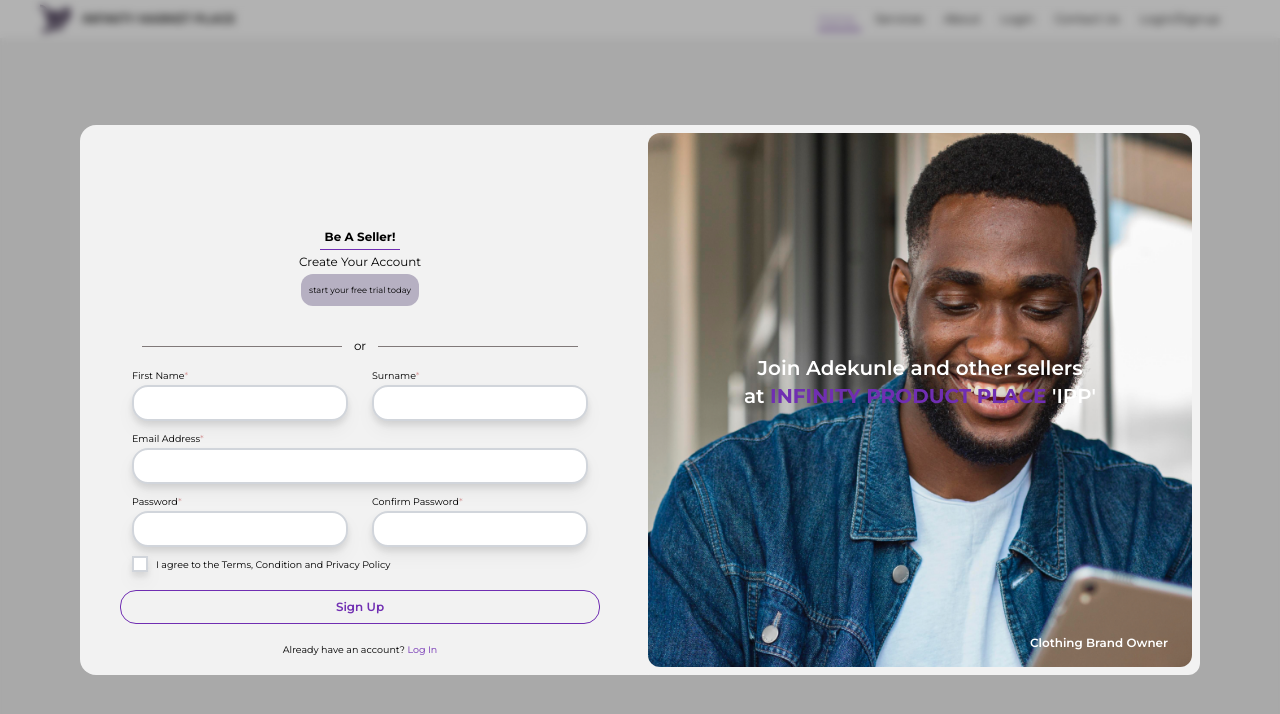
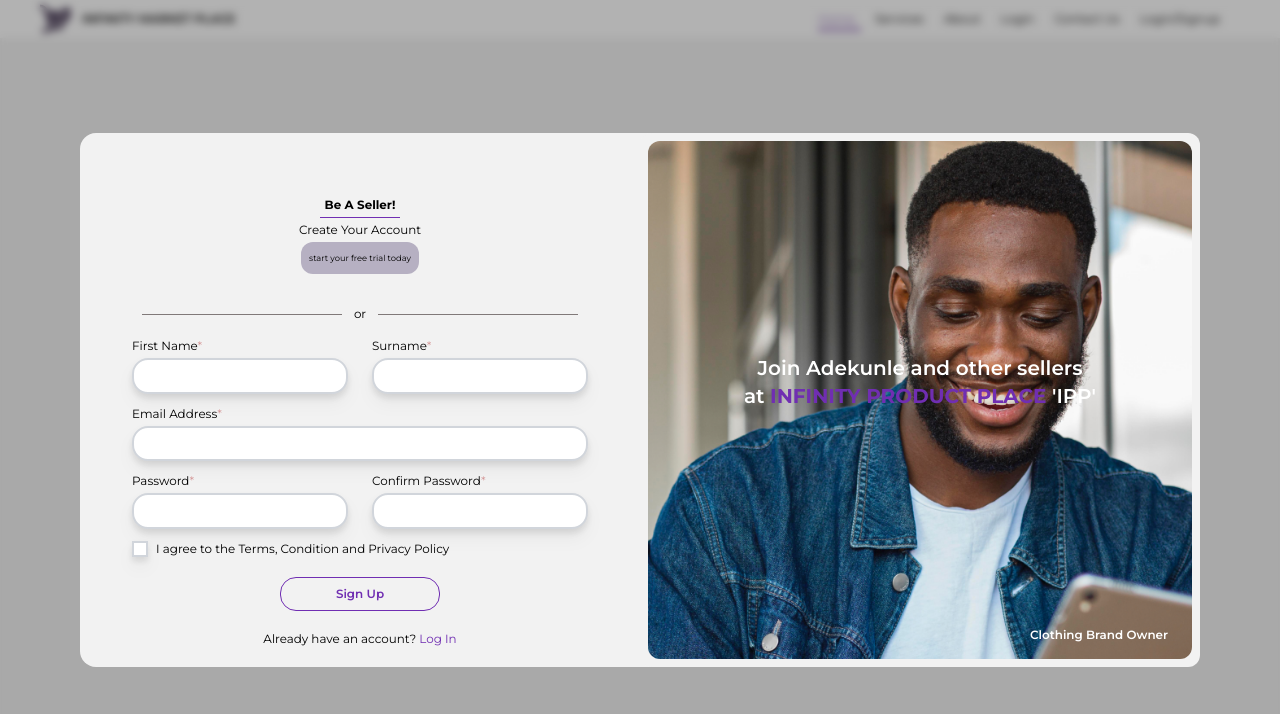
Before and after one commit to O-GDev/InfinityProductMarket, a React (Vite) app: page /signup in a window 1280 px wide. Shown: the top 714 px of the page. Built offline with nearby package versions, Linux system fonts and the light colour scheme; some icons are missing.

Commit message:
responsiveness

```diff
--- a/src/screens/signuppage.jsx
+++ b/src/screens/signuppage.jsx
@@ -15,11 +15,11 @@ function Signuppage(props) {
             //   transition={{duration:1}}
             className='fixed inset-0 h-full bg-opacity-30 backdrop-blur-sm shadow-2xl bg-black flex flex-col align-middle' style={{}}>
             <div className='h-full sm:py-10 p-5  md:p-20 flex flex-col w-full align-middle justify-center ' style={{}}>
-                <div className='md:columns-2 flex gap-0 w-full max-h-fit justify-center self-center rounded-2xl md:h-full ' style={{ backgroundColor: '#F2F2F2' }}>
-                    <div className='flex flex-col w-full justify-center md:pt-10 self-center max-h-fit'>
+                <div className='md:columns-2 flex gap-0 w-full max-h-fit justify-center self-center rounded-2xl ' style={{ backgroundColor: '#F2F2F2' }}>
+                    <div className='flex flex-col w-full justify-center self-center max-h-fit'>
                         <div className='flex flex-col max-w-full max-h-full py-1  md:py-2'>
                     <div className='pt-5 pl-5 cursor-pointer' onClick={() => navigate('/choosesociety')} >
-         <Icon icon="lets-icons:arrow-left-long-light" width='2rem' height='2rem' />
+         <Icon icon="lets-icons:arrow-left-long-light" className='md:w-[2rem] md:h-[2rem] ' />
          </div>
                             <h3 className='md:font-md font-sm font-bold flex justify-center self-center '>Be A Seller!</h3>
                             <div className='flex justify-center self-center'>
@@ -40,7 +40,7 @@ function Signuppage(props) {
                             </div>
 
                             <div className=''>
-                                <div className='flex justify-center w-full px-2'>
+                                <div className='flex justify-center w-full px-12'>
                                     <div className='mt-3' style={{ height: 0.5, width: 200, backgroundColor: '#807979' }}></div>
                                     <div>
                                         <h6 className='mx-3'>or</h6>
@@ -52,37 +52,37 @@ function Signuppage(props) {
                             <div className='md:px-10 px-5 '>
                                 <div className='md:flex justify-between md:my-2 max-w-full'>
                                     <div className='w-full md:px-3'>
-                                        <h5 className='font-md text-[80%]'>First Name<span style={{ color: '#D69999' }}>*</span></h5>
+                                        <h5 className='font-md  text-medium'>First Name<span style={{ color: '#D69999' }}>*</span></h5>
                                         <input name='fName' className='rounded-2xl bg-white drop-shadow-lg border-gray-300 border-2 px-2 py-1 w-full ' style={{}} />
                                     </div>
                                     <div className='w-full md:px-3 my-2 md:my-0'>
-                                        <h5 className='font-md text-[80%]'>Surname<span style={{ color: '#D69999' }}>*</span></h5>
+                                        <h5 className='font-md  text-medium'>Surname<span style={{ color: '#D69999' }}>*</span></h5>
                                         <input name='fName' className='rounded-2xl bg-white drop-shadow-lg border-gray-300 border-2 px-2 py-1 w-full ' style={{}} />
                                     </div>
                                 </div>
 
                                 <div className='my-2 md:px-3 md:my-0'>
-                                    <h5 className='font-md text-[80%]'>Email Address<span style={{ color: '#D69999' }}>*</span></h5>
+                                    <h5 className='font-md  text-medium'>Email Address<span style={{ color: '#D69999' }}>*</span></h5>
                                     <input name='fName' className='rounded-2xl bg-white drop-shadow-lg border-gray-300 border-2 px-2 py-1 w-full' style={{}} />
                                 </div>
 
                                 <div className='md:flex justify-between my-2 max-w-full'>
                                     <div className='w-full md:px-3'>
-                                        <h5 className='font-md text-[80%]'>Password<span style={{ color: '#D69999' }}>*</span></h5>
+                                        <h5 className='font-md  text-medium'>Password<span style={{ color: '#D69999' }}>*</span></h5>
                                         <input name='fName' className='rounded-2xl bg-white drop-shadow-lg border-gray-300 border-2 px-2 py-1 w-full' style={{}} />
                                     </div>
                                     <div className='w-full md:px-3 my-2 md:my-0'>
-                                        <h5 className='font-md text-[80%]'>Confirm Password<span style={{ color: '#D69999' }}>*</span></h5>
+                                        <h5 className='font-md  text-medium'>Confirm Password<span style={{ color: '#D69999' }}>*</span></h5>
                                         <input name='fName' className='rounded-2xl bg-white drop-shadow-lg border-gray-300 border-2 px-2 py-1 w-full' style={{}} />
                                     </div>
                                 </div>
 
                                 <div className='flex self-center md:px-3'>
                                     <input type='checkbox' className='self-center mr-2 bg-white drop-shadow-lg border-gray-300 border-2' />
-                                    <h5 className='text-[80%]'>I agree to the Terms, Condition and Privacy Policy</h5>
+                                    <h5 className=' text-medium'>I agree to the Terms, Condition and Privacy Policy</h5>
                                 </div>
 
-                                <div className='py-4 mx:px-40 '>
+                                <div className='py-4 md:px-40 '>
                                     <Link to='' onClick={() => props.handleClick('subscribe')}>
                                         <div className='flex justify-center self-center rounded-2xl bg-transparent border' style={{ borderColor: '#702EB2' }}>
                                             <h4 className='m-1 font-semibold' style={{ color: '#702EB2' }}>Sign Up</h4>
@@ -90,7 +90,7 @@ function Signuppage(props) {
                                     </Link>
                                 </div>
                                 <div className='flex justify-center'>
-                                    <h4 className='pb-2 text-[80%]'>Already have an account? <span style={{ color: '#702EB2' }}>Log In</span></h4>
+                                    <h4 className='pb-2  text-medium'>Already have an account? <span style={{ color: '#702EB2' }}>Log In</span></h4>
                                 </div>
 
                             </div>
--- a/src/screens/subscriptionoage.jsx
+++ b/src/screens/subscriptionoage.jsx
@@ -21,9 +21,9 @@ export default function Subscriptionoage(props) {
 business on the right part</p>
           <h3 className='text-center font-bold pt-5'>SUBSCRIPTIONS</h3>
           </div>
-              <div className='md:columns-3 gap-1 px-5 pt-2 ' style={{height:''}}>
-                <Link to='' onClick={() => [props.handleClick("payment")]}>
-                  <div id="zoom" className='py-2 ml-2 rounded-3xl shadow-2xl' style={{ backgroundColor: '#B4B4B4', }}>
+              <div className='md:columns-3 flex flex-row w-full gap-1 px-5 pt-2 ' style={{height:''}}>
+                <Link to='' onClick={() => [props.handleClick("payment")]} className='w-full'>
+                  <div id="zoom" className='py-2 ml-2 rounded-3xl shadow-2xl min-w-fit' style={{ backgroundColor: '#B4B4B4', }}>
                     <h5 className='text-center p-2'>No Plan</h5>
                     <h4 className='text-center pt-1 opacity-50' ><s>PAY</s></h4>
                     <h6 className='text-center pt-2' style={{ fontSize: '50%' }}>FOR START UPS AND SMALL SCALE BUSINESSES </h6>
@@ -44,7 +44,7 @@ business on the right part</p>
                   </div>
                 </Link>
 
-                <Link to='' onClick={() => props.handleClick('payment')}>
+                <Link to='' onClick={() => props.handleClick('payment')} className='w-full'>
                   <div id='zoom' className='py-2 ml-2 rounded-3xl shadow-2xl' style={{ backgroundColor: '#DEDEDE', }}>
                     <h5 className='text-center p-2'>A Plan</h5>
                     <h4 className='text-center ' style={{ lineHeight: 1 }} ><s className='opacity-50'>12 000</s><br /><h4 className='flex justify-center self-center '> 6500<h6 className='flex self-center ' style={{ fontSize: '60%', paddingLeft: 0.5 }}>Monthly</h6></h4></h4>
@@ -69,7 +69,7 @@ business on the right part</p>
 
 
 
-                <Link to='' onClick={() => props.handleClick('payment')}>
+                <Link to='' onClick={() => props.handleClick('payment')} className='w-full'>
                   <div id='zoom' className='py-2 ml-2 rounded-3xl shadow-2xl' style={{ backgroundColor: '#FFFEFC', }}>
                     <h5 className='text-center p-2'>Business Plan</h5>
                     <h4 className='text-center ' style={{ lineHeight: 1 }} ><s className='opacity-50'>30 000</s><br /><h4 className='flex justify-center self-center '> 12,000<h6 className='flex self-center ' style={{ fontSize: '60%', paddingLeft: 0.5 }}>Monthly</h6></h4></h4>
@@ -90,17 +90,6 @@ business on the right part</p>
                     </div>
                   </div>
                 </Link>
-                {/*
-            {(() => {
-                switch (currentUrl) {
-                    case 'signup':
-                        return <Signuppage handleClick={handleClick} />
-                    default:
-                        return <Signuppage handleClick={handleClick} />
-                }
-            })()}
- */}
-
               </div>
 
 
```
